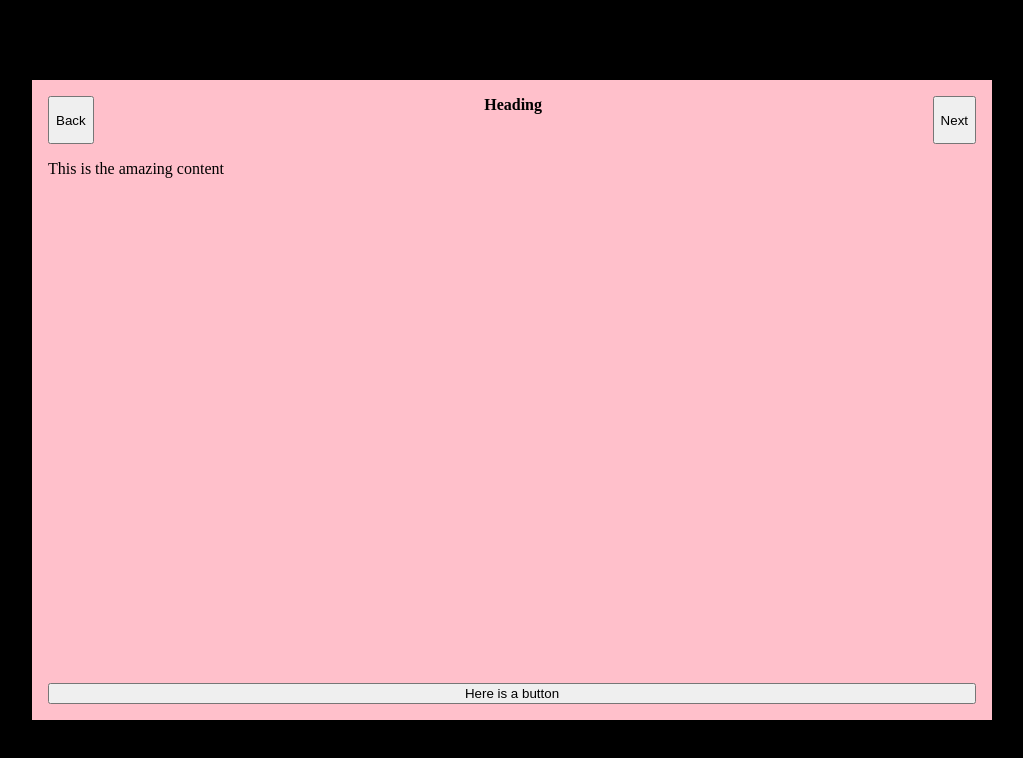
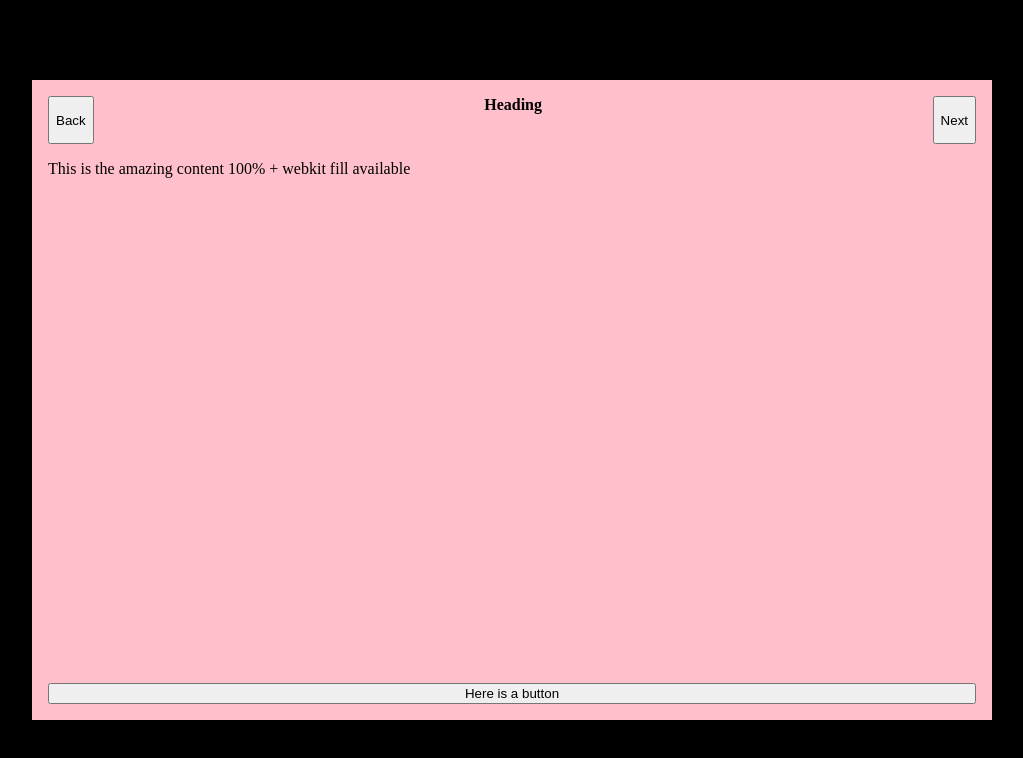
Before and after one commit to JAForbes/modal-test, a plain HTML site: page index.html in a window 1280 px wide. Shown: the whole page, without its empty margins (128-1151 px from the left). Drawn offline with Linux system fonts and the light colour scheme.

Commit message:
Update index.html

```diff
--- a/index.html
+++ b/index.html
@@ -78,7 +78,7 @@
       </div>
       <div class="content">
         <p>
-          This is the amazing content
+          This is the amazing content 100% + webkit fill available
         </p>
         <button>
           Here is a button
```
